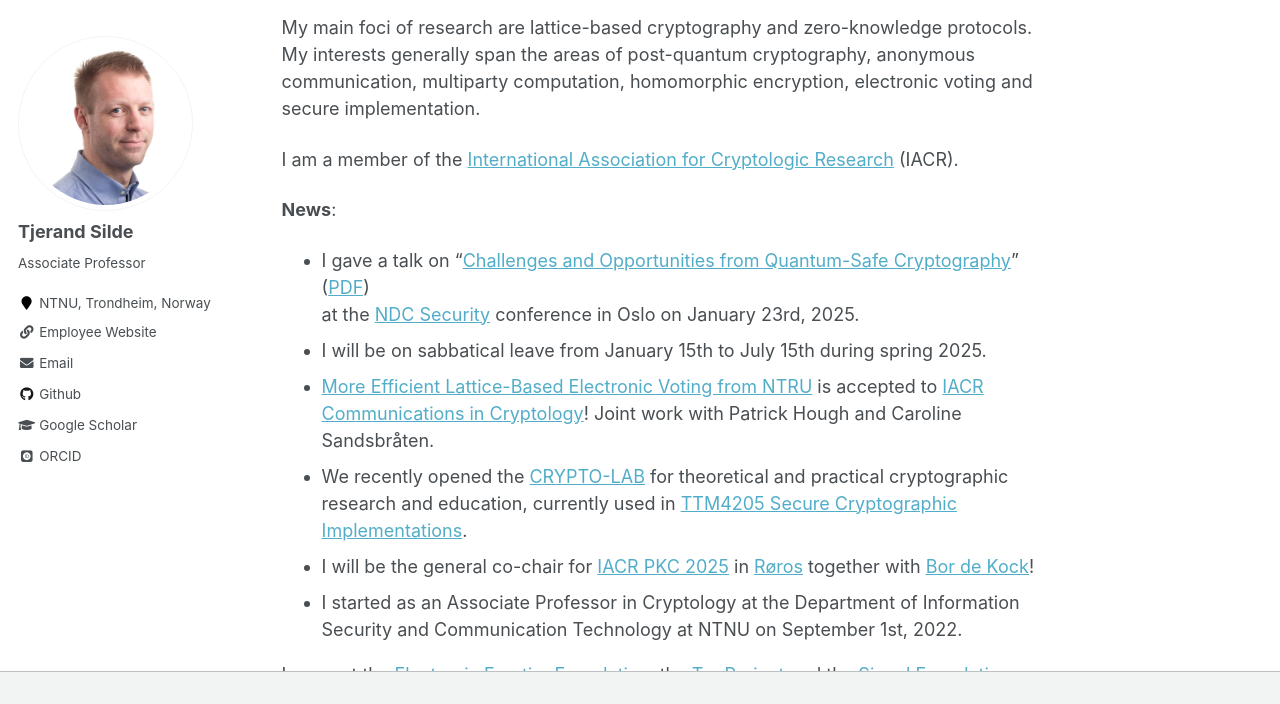
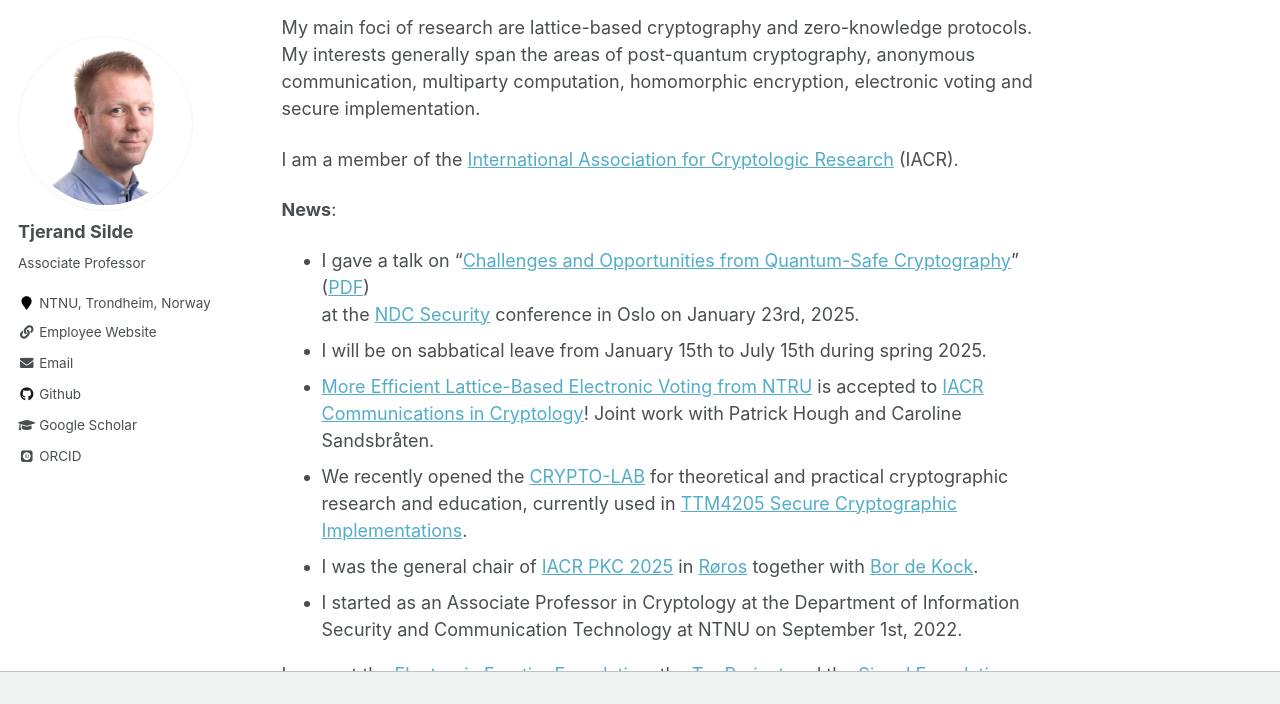
Before and after one commit to tjesi/tjesi.github.io, a Jekyll site: the page built from _pages/about.md, in a window 1280 px wide and 900 px high, scrolled down 513 px, cut to the strip 0-704 px from the top of the window. Built offline with Jekyll 4.4.1, drawn with Linux system fonts in a browser that asks for light colours; some web fonts are replaced.

Commit message:
Update about.md

```diff
--- a/_pages/about.md
+++ b/_pages/about.md
@@ -27,7 +27,7 @@ at the [NDC Security](https://ndc-security.com/speakers/tjerand-silde) conferenc
 - I will be on sabbatical leave from January 15th to July 15th during spring 2025.
 - [More Efficient Lattice-Based Electronic Voting from NTRU](https://eprint.iacr.org/2023/933) is accepted to [IACR Communications in Cryptology](https://cic.iacr.org)! Joint work with Patrick Hough and Caroline Sandsbråten.
 - We recently opened the [CRYPTO-LAB](cryptolab) for theoretical and practical cryptographic research and education, currently used in [TTM4205 Secure Cryptographic Implementations](http://ttm4205.iik.ntnu.no).
-- I will be the general co-chair for [IACR PKC 2025](https://pkc.iacr.org/2025) in [Røros](https://www.visitnorway.com/places-to-go/trondelag/roros) together with [Bor de Kock](https://bordekock.nl)!
+- I was the general chair of [IACR PKC 2025](https://pkc.iacr.org/2025) in [Røros](https://www.visitnorway.com/places-to-go/trondelag/roros) together with [Bor de Kock](https://bordekock.nl).
 - I started as an Associate Professor in Cryptology at the Department of Information Security and Communication Technology at NTNU on September 1st, 2022.
 
 I support the [Electronic Frontier Foundation](https://supporters.eff.org/donate/join-eff-4), the [Tor Project](https://donate.torproject.org) and the [Signal Foundation](https://signal.org/donate).
```
